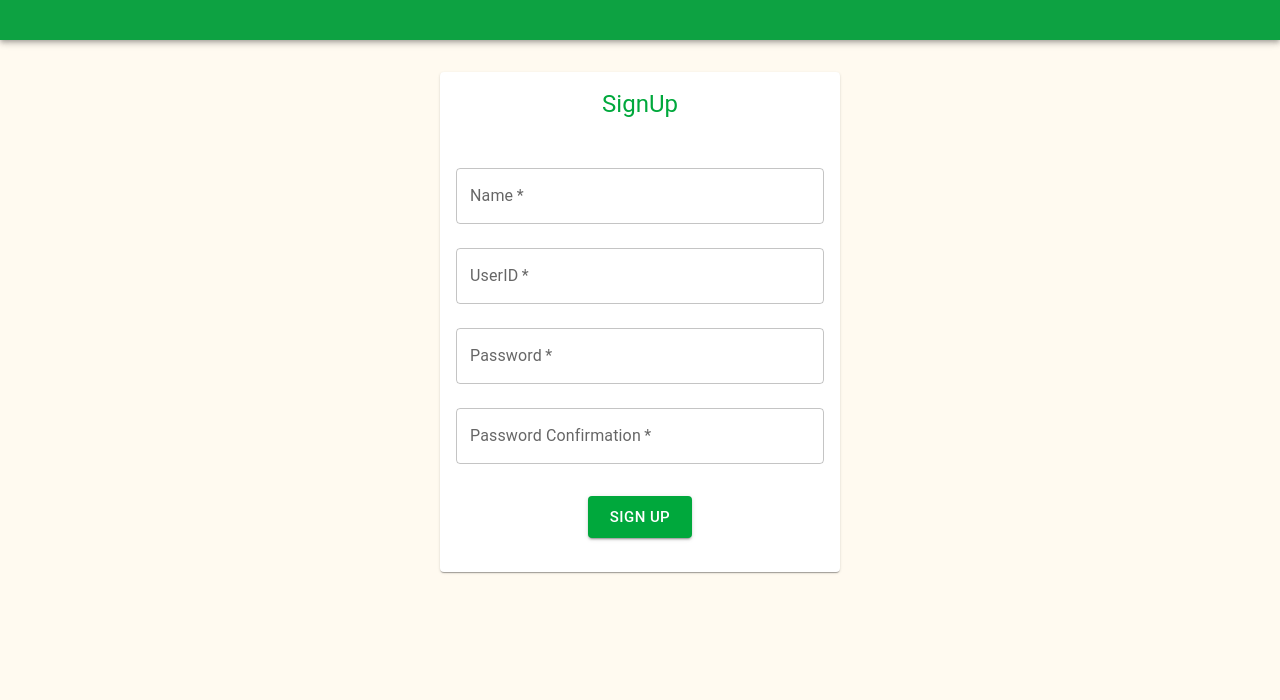
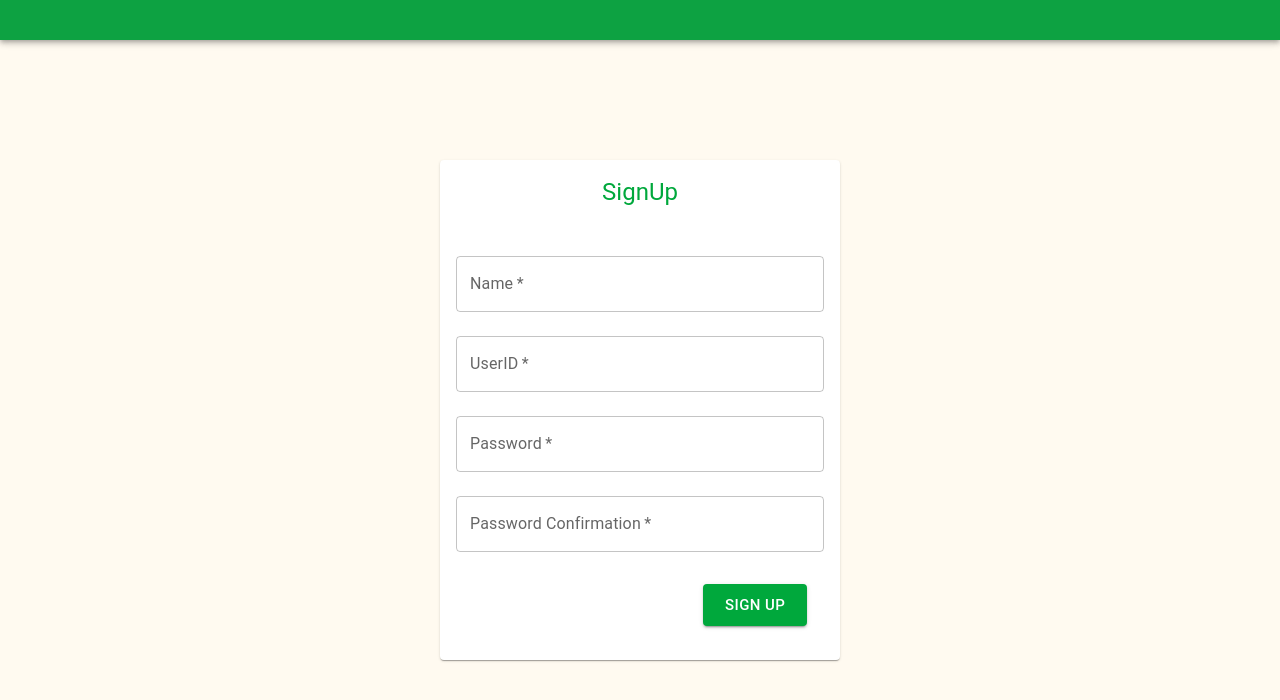
Before and after one commit to claustra01/OUNSE-frontend, a React (Create React App) app: page /signup in a window 1280 px wide. Shown: the top 700 px of the page. Built offline with nearby package versions, Linux system fonts and the light colour scheme; no server answers.

Commit message:
SignUpのボタンの位置調節とエラーメッセージを赤色にしたよ。

```diff
--- a/src/pages/SignUp/SignUp.tsx
+++ b/src/pages/SignUp/SignUp.tsx
@@ -66,7 +66,7 @@ function SignUp() {
         display="flex"
         alignItems="center"
         justifyContent="center"
-        padding={4 }
+        padding={15}
       >
         <Card style={cardStyle}>
           <CardHeader
@@ -118,17 +118,22 @@ function SignUp() {
 
           </CardContent>
           <CardActions>
+            <div>
             <Button
               variant="contained"
               size="large"
-              style={{backgroundColor: "#00A83C"}}
-              sx={{m: "0 auto"}}
+              style={{backgroundColor: "#00A83C", margin:"0 1em 0 17em"}}
               onClick={clickSignUp}
             >
               Sign Up
             </Button>
+            <div style={{color: "#FF3131", whiteSpace: "nowrap", margin:"-3em 10em 4em 1em"}}>
+              {errorMessage}
+            </div>
+
+            </div>
           </CardActions>
-          {errorMessage}
+
         </Card>
       </Box>
     </>)
```
